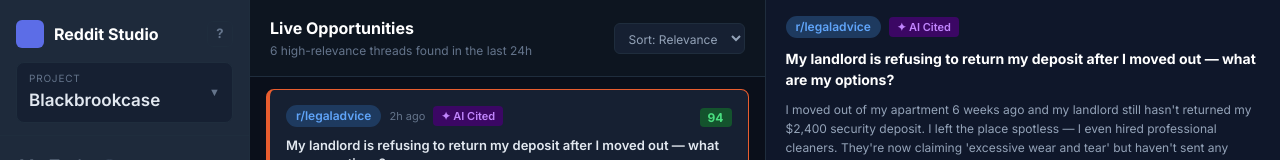
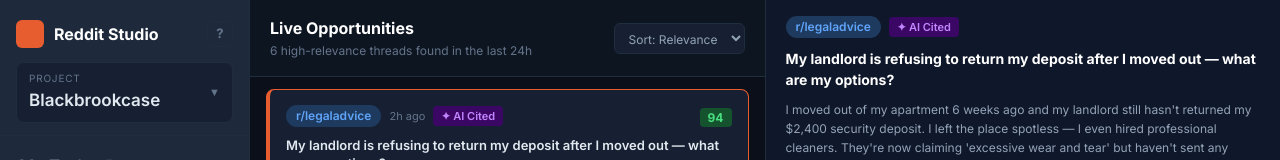
Before and after one commit to Sasi-Kiran-Reddy-Somu/PoStint, a Next.js app: page /studio in a window 1280 px wide. Shown: the top 160 px of the page. Built offline with nearby package versions, Linux system fonts and the light colour scheme.

Commit message:
Remove all color animation from sidebar — static orange logo square
Co-Authored-By: Claude Sonnet 4.6 <noreply@anthropic.com>

```diff
--- a/src/components/studio/Sidebar.tsx
+++ b/src/components/studio/Sidebar.tsx
@@ -1,6 +1,6 @@
 "use client";
 import Link from "next/link";
-import { useState, useEffect, useRef } from "react";
+import { useState, useEffect } from "react";
 
 export const ORANGE = "#e85d2f";
 export const SIDEBAR_BG = "#1e2a3b";
@@ -109,9 +109,6 @@ export default function Sidebar({ activeNav }: SidebarProps) {
   const [onboardStep, setOnboardStep] = useState(0);
   const [username, setUsername] = useState("Sasi Kumar");
   const [avatar, setAvatar] = useState("");
-  const [phase, setPhase] = useState(0);
-  const animRef = useRef<number | null>(null);
-
   useEffect(() => {
     setUsername(getSidebarUsername());
     setAvatar(getSidebarAvatar());
@@ -126,31 +123,6 @@ export default function Sidebar({ activeNav }: SidebarProps) {
     return () => window.removeEventListener("focus", onFocus);
   }, []);
 
-  // Logo-only smooth color animation (not the avatar)
-  useEffect(() => {
-    let start: number | null = null;
-    const tick = (ts: number) => {
-      if (!start) start = ts;
-      setPhase(((ts - start) % 4000) / 4000);
-      animRef.current = requestAnimationFrame(tick);
-    };
-    animRef.current = requestAnimationFrame(tick);
-    return () => { if (animRef.current) cancelAnimationFrame(animRef.current); };
-  }, []);
-
-  const STOPS = [
-    [232, 93, 47],
-    [99, 102, 241],
-    [16, 185, 129],
-    [232, 93, 47],
-  ];
-  const logoColor = (() => {
-    const idx = Math.floor(phase * 3);
-    const t = (phase * 3) - idx;
-    const [r1, g1, b1] = STOPS[idx];
-    const [r2, g2, b2] = STOPS[idx + 1];
-    return `rgb(${Math.round(r1+(r2-r1)*t)},${Math.round(g1+(g2-g1)*t)},${Math.round(b1+(b2-b1)*t)})`;
-  })();
 
   // Static deterministic color for avatar
   const avatarBg = avatarColorForName(username);
@@ -223,7 +195,7 @@ export default function Sidebar({ activeNav }: SidebarProps) {
         {/* Logo */}
         <div style={{ padding: "20px 16px 12px", borderBottom: `1px solid ${BORDER}` }}>
           <div style={{ display: "flex", alignItems: "center", gap: 10, marginBottom: 14 }}>
-            <div style={{ width: 28, height: 28, background: logoColor, borderRadius: 6, flexShrink: 0 }} />
+            <div style={{ width: 28, height: 28, background: ORANGE, borderRadius: 6, flexShrink: 0 }} />
             <span style={{ fontWeight: 700, fontSize: 16, color: "#fff", flex: 1 }}>Reddit Studio</span>
             <button
               onClick={() => { setOnboardStep(0); setOnboarding(true); }}
```
